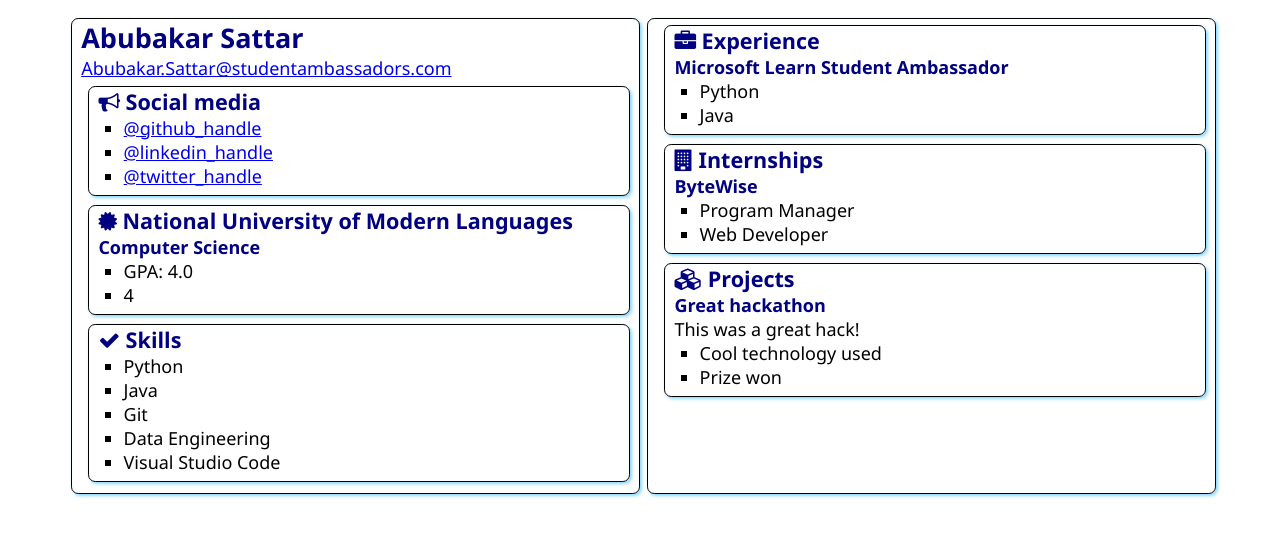
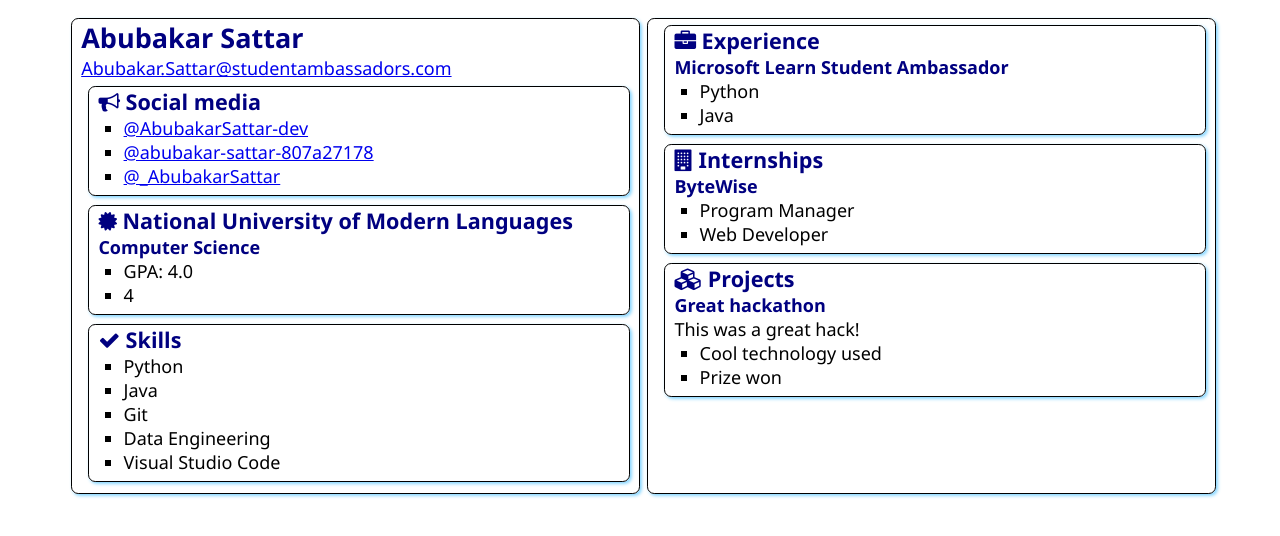
Before and after one commit to Abubakar-Sattar/SATechnicalOnboarding, a plain HTML site: page src/index.html in a window 1280 px wide. Drawn offline with Linux system fonts and the light colour scheme.

Commit message:
Update index.html
Added my social media handles

```diff
--- a/src/index.html
+++ b/src/index.html
@@ -21,9 +21,9 @@
                     Social media
                 </h2>
                 <ul>
-                    <li><a href="https://github.com/<handle>">@github_handle</a></li>
-                    <li><a href="https://linkedin.com/in/<handle>">@linkedin_handle</a></li>
-                    <li><a href="https://twitter.com/<handle>">@twitter_handle</a></li>
+                    <li><a href="https://github.com/<handle>">@AbubakarSattar-dev</a></li>
+                    <li><a href="https://linkedin.com/in/<handle>">@abubakar-sattar-807a27178</a></li>
+                    <li><a href="https://twitter.com/<handle>">@_AbubakarSattar</a></li>
                 </ul>
             </section>
 
```
